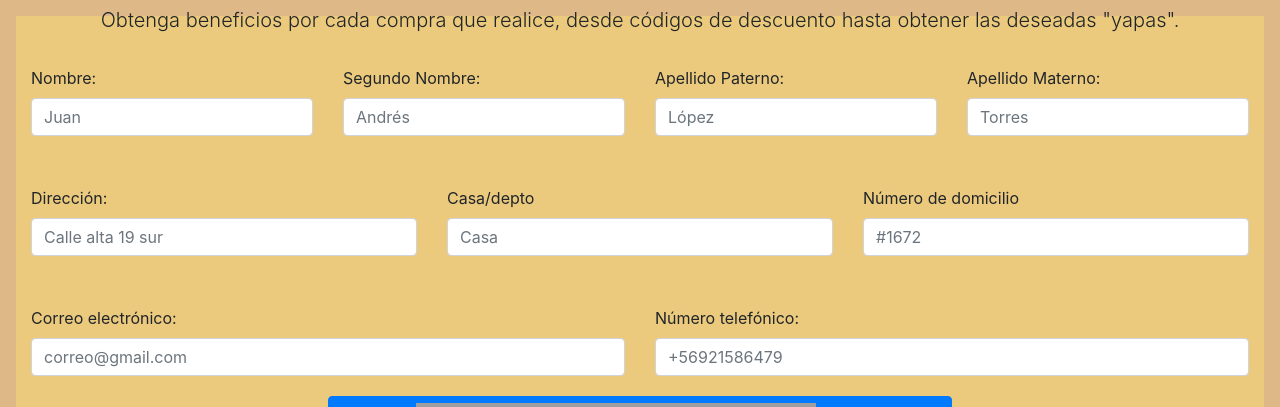
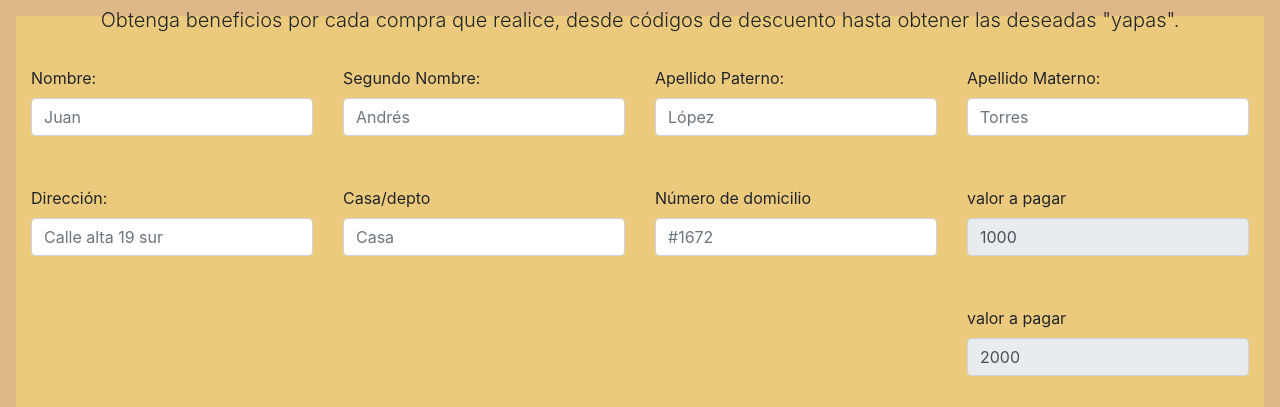
Before and after one commit to Estebanriquelme/evaluacion_4, a Django app: template caso/cakehouse/templates/cakehouse/pagar_productos.html in a window 1280 px wide. Shown: the part 580-987 px from the top of the page. Run offline with Django 3.2, Linux system fonts and the light colour scheme; the template is opened without the code that fills it: values that come from a table or form of the project are taken from there, others are empty; data comes from the database, SQL or seed files in the repository; both versions use the stored data as it was after the commit; some libraries are stand-ins or nearby versions; grey boxes are pictures that could not be loaded.

Commit message:
se guardo en la base de datos caga vezs que hay una compra

```diff
--- a/caso/cakehouse/templates/cakehouse/pagar_productos.html
+++ b/caso/cakehouse/templates/cakehouse/pagar_productos.html
@@ -56,6 +56,11 @@
     </div>
     <form class="row g-3 m-3 contenedor" action="{%url 'cakehouse:guardar_pago'%}" method="POST">
     {% csrf_token %}
+{%if listado%}
+      {%for n in listado%}
+      <input type="hidden" name="id" value="{{n.id}}" >
+      {%endfor%}
+{%endif%}
       <div class="col-md-3">
         <label for="" class="form-label">Nombre:</label>
         <input
@@ -97,7 +102,7 @@
           name="apellido_m"
         />
       </div>
-      <div class="col-md-4">
+      <div class="col-md-3">
         <label for="" class="form-label">Dirección:</label>
         <input
           type="text"
@@ -108,7 +113,7 @@
           name="direccion"
         />
       </div>
-      <div class="col-md-4">
+      <div class="col-md-3">
         <label for="" class="form-label">Casa/depto</label>
         <input
           type="text"
@@ -119,7 +124,7 @@
           name="casadepto"
         />
       </div>
-      <div class="col-md-4">
+      <div class="col-md-3">
         <label for="" class="form-label">Número de domicilio</label>
         <input
           type="text"
@@ -129,6 +134,23 @@
           placeholder="#1672"
           name="numero_domi"
         />
+      </div>
+      <div class="col-md-3">
+{%if listado%}
+        {%for m in listado%}
+        <label for="" class="form-label">valor a pagar</label>
+        <input
+          type="number"
+          class="form-control"
+          id=""
+          requiered
+          value="{{m.precio}}"
+
+          disabled = "true"
+        />
+        <input type="hidden" name="precio" value="{{m.precio}}">
+        {%endfor%}
+{%endif%}
       </div>
       <div class="col-md-6">
         <label for="" class="form-label">Correo electrónico:</label>
@@ -144,7 +166,7 @@
       <div class="col-md-6">
         <label for="" class="form-label">Número telefónico:</label>
         <input
-          type="number"
+          type="text"
           class="form-control"
           id=""
           requiered
```
Also changed, not shown: caso/cakehouse/views.py (+8 -1 lines), caso/db.sqlite3.
